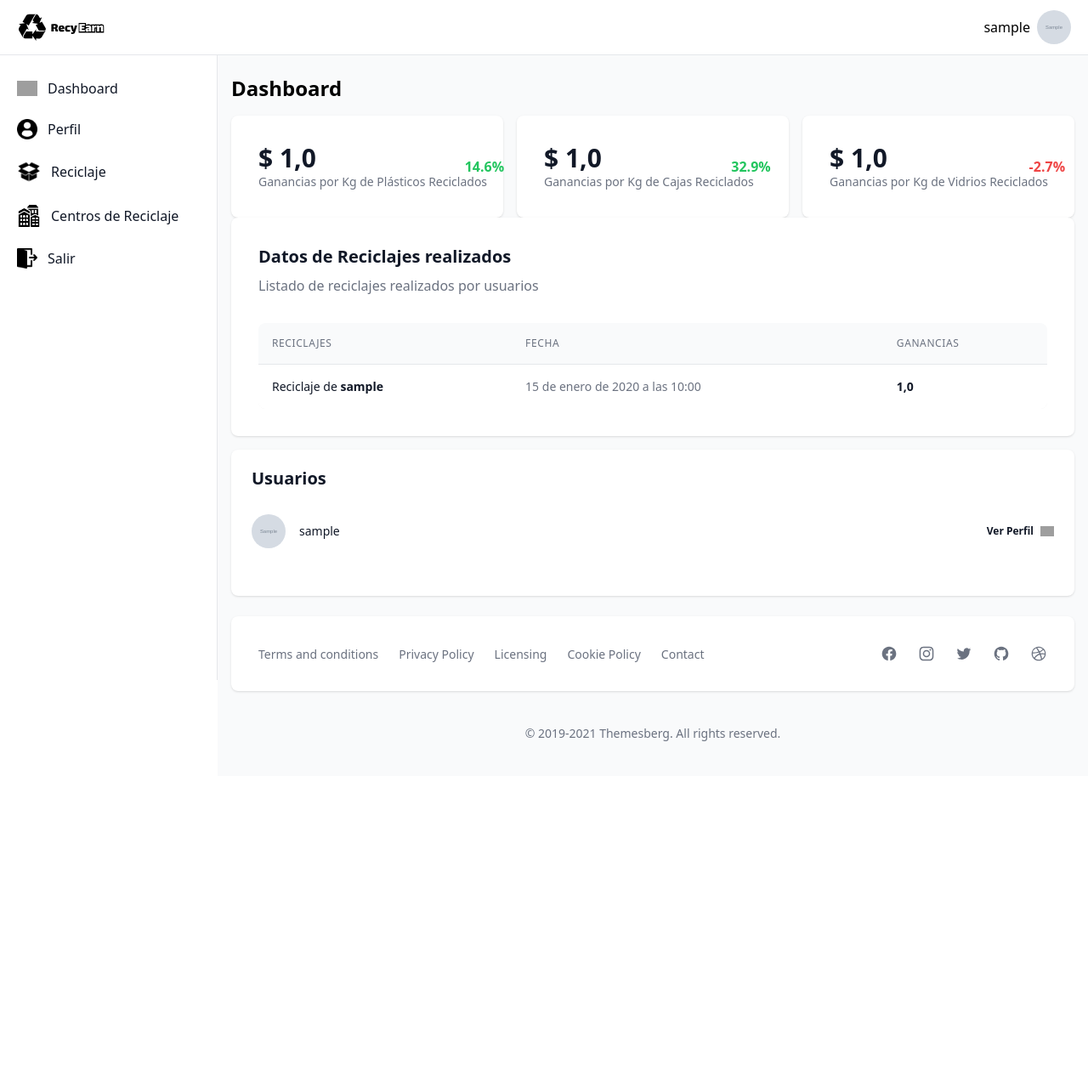
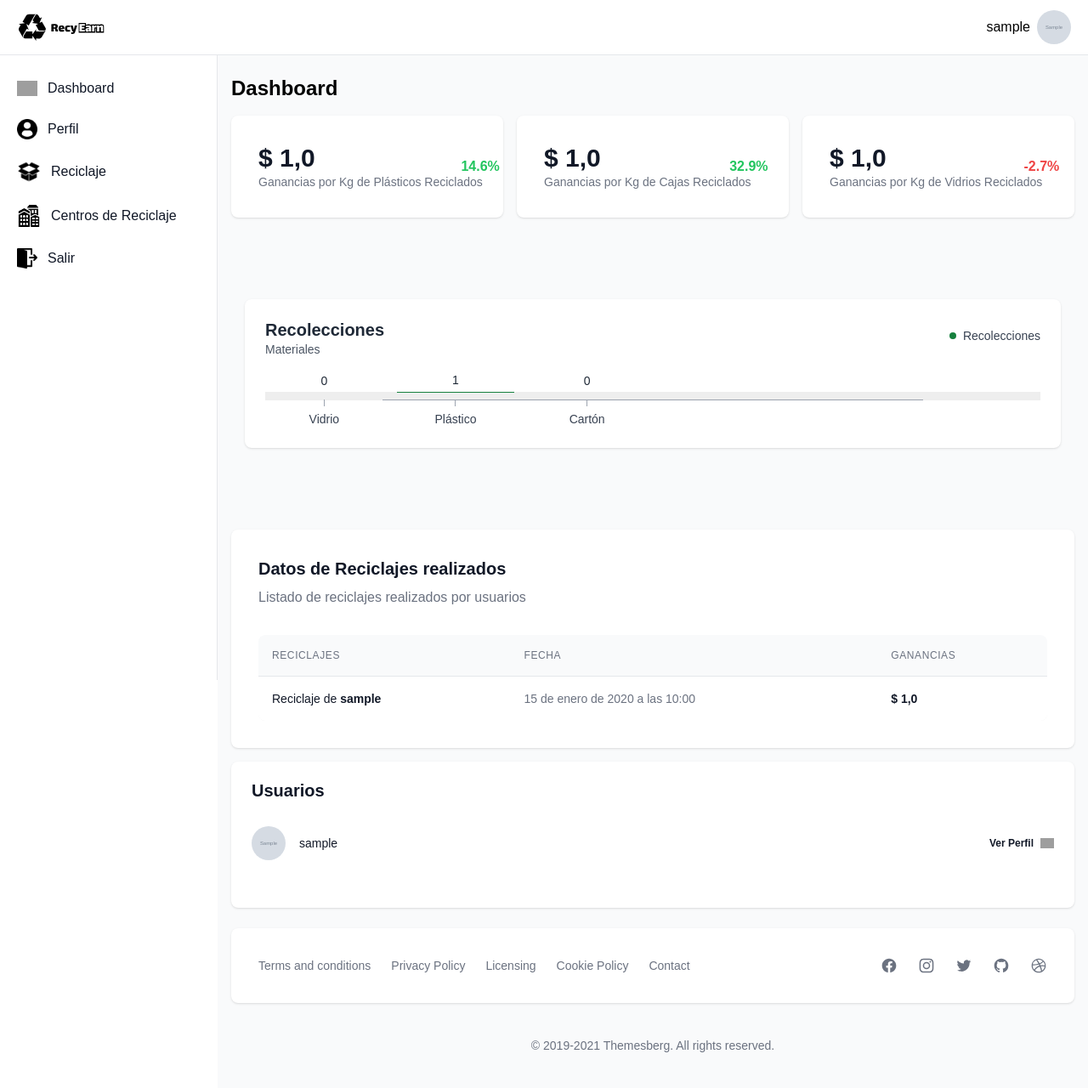
Before and after one commit to LarsSong1/recycleapp, a Django app: page /dashboard in a window 1280 px wide. Shown: the whole page at 85% size. Before the commit the page ends 872 px from the top, so only its background shows below. Run offline with Django 5.2, Linux system fonts and the light colour scheme; a user stored in the database is signed in; tables that the repository leaves empty hold one stand-in row (values such as "Sample post"); grey boxes marked "Sample" are stand-in pictures; some libraries are stand-ins or nearby versions; grey boxes are pictures that could not be loaded.

Commit message:
finished

```diff
--- a/recycleapp/templates/base.html
+++ b/recycleapp/templates/base.html
@@ -1,22 +1,38 @@
-
 {% load static tailwind_tags %}
-
 
 <!DOCTYPE html>
 <html lang="en">
-<head>
-    <meta charset="UTF-8">
-    <meta name="viewport" content="width=device-width, initial-scale=1.0">
+  <head>
+    <meta charset="UTF-8" />
+    <meta name="viewport" content="width=device-width, initial-scale=1.0" />
     <title>
-        {% block metatag %}
+      {% block metatag %}
 
-        {% endblock metatag %}
+      {% endblock %}
     </title>
     {% tailwind_css %}
-</head>
-<body>
+
+    <script src="https://cdn.jsdelivr.net/gh/alpinejs/alpine@v2.x.x/dist/alpine.min.js"></script>
+    <style>
+      body {
+        font-family: 'IBM Plex Mono', sans-serif;
+      }
+      [x-cloak] {
+        display: none;
+      }
+      .line {
+        background: repeating-linear-gradient(to bottom, #eee, #eee 1px, #fff 1px, #fff 8%);
+      }
+      .tick {
+        background: repeating-linear-gradient(to right, #eee, #eee 1px, #fff 1px, #fff 5%);
+      }
+    </style>
+  </head>
+  <body>
     {% block content %}
 
-    {% endblock content %}
-</body>
+    {% endblock %}
+
+
+  </body>
 </html>
--- a/recycleapp/templates/dashboard.html
+++ b/recycleapp/templates/dashboard.html
@@ -24,7 +24,11 @@
             {% comment %}TagUser{% endcomment %}
             <div class="flex justify-center items-center space-x-2">
               <h5>{{ request.user.username }}</h5>
-              <img class="rounded-full h-10 w-10" src={{request.user.profile.photo.url}} alt="avatar" />
+              {% if user_photo %}
+    <img class="rounded-full object-cover h-10 w-10" src="{{ user_photo }}" alt="Foto de perfil">
+{% else %}
+    <img class="rounded-full object-cover h-10 w-10" src="{% static 'img/usuario.png' %}" alt="Foto de perfil por defecto">
+{% endif %}
             </div>
           </div>
         </div>
@@ -125,6 +129,144 @@
                   </div>
                 </div>
               </div>
+              {% comment %} Bar Diagram {% endcomment %}
+              {% if request.user.is_superuser %}
+              <div x-data="app()" x-cloak class="px-4">
+                <div class=" mx-auto py-24">
+                  <div class="shadow p-6 rounded-lg bg-white">
+                    <div class="md:flex md:justify-between md:items-center">
+                      <div>
+                        <h2 class="text-xl text-gray-800 font-bold leading-tight">Recolecciones</h2>
+                        <p class="mb-2 text-gray-600 text-sm">Materiales</p>
+                      </div>
+
+                      <!-- Legends -->
+                      <div class="mb-4">
+                        <div class="flex items-center">
+                          <div class="w-2 h-2 bg-green-700 mr-2 rounded-full"></div>
+                          <div class="text-sm text-gray-700">Recolecciones</div>
+                        </div>
+                      </div>
+                    </div>
+
+                    <div class="line my-8 relative">
+                      <!-- Tooltip -->
+                      <template x-if="tooltipOpen == true">
+                        <div x-ref="tooltipContainer" class="p-0 m-0 z-10 shadow-lg rounded-lg absolute h-auto block" :style="`bottom: ${tooltipY}px; left: ${tooltipX}px`">
+                          <div class="shadow-xs rounded-lg bg-white p-2">
+                            <div class="flex items-center justify-between text-sm">
+                              <div>Recolecciones:</div>
+                              <div class="font-bold ml-2">
+                                <span x-html="tooltipContent"></span>
+                              </div>
+                            </div>
+                          </div>
+                        </div>
+                      </template>
+
+
+                      <!-- Bar Chart -->
+                      <div class="flex -mx-2 items-end mb-2">
+                        <template x-for="data in chartData">
+
+                          <div class="px-2 w-1/6">
+                            <div :style="`height: ${data}px`" class="transition ease-in duration-200 bg-green-700 hover:bg-green-400 relative" @mouseenter="showTooltip($event); tooltipOpen = true" @mouseleave="hideTooltip($event)">
+                              <div x-text="data" class="text-center absolute top-0 left-0 right-0 -mt-6 text-gray-800 text-sm"></div>
+                            </div>
+                          </div>
+
+                        </template>
+                      </div>
+
+                      <!-- Labels -->
+                      <div class="border-t border-gray-400 mx-auto" :style="`height: 1px; width: ${ 100 - 1/chartData.length*100 + 3}%`"></div>
+                      <div class="flex -mx-2 items-end">
+                        <template x-for="data in labels">
+                          <div class="px-2 w-1/6">
+                            <div class="bg-red-600 relative">
+                              <div class="text-center absolute top-0 left-0 right-0 h-2 -mt-px bg-gray-400 mx-auto" style="width: 1px"></div>
+                              <div x-text="data" class="text-center absolute top-0 left-0 right-0 mt-3 text-gray-700 text-sm"></div>
+                            </div>
+                          </div>
+                        </template>
+                      </div>
+
+                    </div>
+                  </div>
+                </div>
+              </div>
+              {% else %}
+              <div x-data="appuser()" x-cloak class="px-4">
+                <div class=" mx-auto py-24">
+                  <div class="shadow p-6 rounded-lg bg-white">
+                    <div class="md:flex md:justify-between md:items-center">
+                      <div>
+                        <h2 class="text-xl text-gray-800 font-bold leading-tight">Recolecciones</h2>
+                        <p class="mb-2 text-gray-600 text-sm">Materiales</p>
+                      </div>
+
+                      <!-- Legends -->
+                      <div class="mb-4">
+                        <div class="flex items-center">
+                          <div class="w-2 h-2 bg-green-700 mr-2 rounded-full"></div>
+                          <div class="text-sm text-gray-700">Recolecciones</div>
+                        </div>
+                      </div>
+                    </div>
+
+                    <div class="line my-8 relative">
+                      <!-- Tooltip -->
+                      <template x-if="tooltipOpen == true">
+                        <div x-ref="tooltipContainer" class="p-0 m-0 z-10 shadow-lg rounded-lg absolute h-auto block" :style="`bottom: ${tooltipY}px; left: ${tooltipX}px`">
+                          <div class="shadow-xs rounded-lg bg-white p-2">
+                            <div class="flex items-center justify-between text-sm">
+                              <div>Recolecciones:</div>
+                              <div class="font-bold ml-2">
+                                <span x-html="tooltipContent"></span>
+                              </div>
+                            </div>
+                          </div>
+                        </div>
+                      </template>
+
+
+                      <!-- Bar Chart -->
+                      <div class="flex -mx-2 items-end mb-2">
+                        <template x-for="data in chartData">
+
+                          <div class="px-2 w-1/6">
+                            <div :style="`height: ${data}px`" class="transition ease-in duration-200 bg-green-700 hover:bg-green-400 relative" @mouseenter="showTooltip($event); tooltipOpen = true" @mouseleave="hideTooltip($event)">
+                              <div x-text="data" class="text-center absolute top-0 left-0 right-0 -mt-6 text-gray-800 text-sm"></div>
+                            </div>
+                          </div>
+
+                        </template>
+                      </div>
+
+                      <!-- Labels -->
+                      <div class="border-t border-gray-400 mx-auto" :style="`height: 1px; width: ${ 100 - 1/chartData.length*100 + 3}%`"></div>
+                      <div class="flex -mx-2 items-end">
+                        <template x-for="data in labels">
+                          <div class="px-2 w-1/6">
+                            <div class="bg-red-600 relative">
+                              <div class="text-center absolute top-0 left-0 right-0 h-2 -mt-px bg-gray-400 mx-auto" style="width: 1px"></div>
+                              <div x-text="data" class="text-center absolute top-0 left-0 right-0 mt-3 text-gray-700 text-sm"></div>
+                            </div>
+                          </div>
+                        </template>
+                      </div>
+
+                    </div>
+                  </div>
+                </div>
+              </div>
+
+              {% endif %}
+
+
+
+
+
               <div class="w-full grid grid-cols-1 xl:grid-cols-2 2xl:grid-cols-3 gap-4">
                 {% comment %} <div class="bg-white shadow rounded-lg p-4 sm:p-6 xl:p-8 2xl:col-span-2">
                   <div class="flex items-center justify-between mb-4">
@@ -200,13 +345,20 @@
                     <h3 class="text-xl font-bold leading-none text-gray-900">Usuarios</h3>
                     {% comment %} <a href="#" class="text-sm font-medium text-cyan-600 hover:bg-gray-100 rounded-lg inline-flex items-center p-2">View all</a> {% endcomment %}
                   </div>
+                  {% if request.user.is_superuser %}
                   <div class="flow-root">
                     <ul role="list" class="divide-y divide-gray-200">
                       {% for user in users %}
                       <li class="py-3 sm:py-4">
                         <div class="flex items-center space-x-4">
                           <div class="flex-shrink-0">
+                            {% if user.profile.photo %}
+
                             <img class="rounded-full object-cover h-10 w-10" src="{{ user.profile.photo.url }}" alt="{{ user.username }}-profile" />
+                            {% else %}
+
+                            <img class="rounded-full object-cover h-10 w-10" src="{% static 'img/usuario.png' %}" alt="{{ user.username }}-profile" />
+                            {% endif %}
                           </div>
                           <div class="flex-1 min-w-0">
                             <p class="text-sm font-medium text-gray-900 truncate">{{user.username}}</p>
@@ -383,4 +435,54 @@
     <script async defer src="https://buttons.github.io/buttons.js"></script>
     <script src="https://demo.themesberg.com/windster/app.bundle.js"></script>
   </div>
+
+
+  <script>
+    function app() {
+      return {
+        chartData: [{{glassCount}}, {{plasticCount}}, {{cardboardCount}}],
+        labels: ['Vidrio', 'Plástico', 'Cartón'],
+        tooltipContent: '',
+        tooltipOpen: false,
+        tooltipX: 0,
+        tooltipY: 0,
+        showTooltip(e) {
+          console.log(e);
+          this.tooltipContent = e.target.textContent
+          this.tooltipX = e.target.offsetLeft - e.target.clientWidth;
+          this.tooltipY = e.target.clientHeight + e.target.clientWidth;
+        },
+        hideTooltip(e) {
+          this.tooltipContent = '';
+          this.tooltipOpen = false;
+          this.tooltipX = 0;
+          this.tooltipY = 0;
+        }
+      }
+    }
+  </script>
+  <script>
+    function appuser() {
+      return {
+        chartData: [{{glassCountUser}}, {{plasticCountUser}}, {{cardboardCountUser}}],
+        labels: ['Vidrio', 'Plástico', 'Cartón'],
+        tooltipContent: '',
+        tooltipOpen: false,
+        tooltipX: 0,
+        tooltipY: 0,
+        showTooltip(e) {
+          console.log(e);
+          this.tooltipContent = e.target.textContent
+          this.tooltipX = e.target.offsetLeft - e.target.clientWidth;
+          this.tooltipY = e.target.clientHeight + e.target.clientWidth;
+        },
+        hideTooltip(e) {
+          this.tooltipContent = '';
+          this.tooltipOpen = false;
+          this.tooltipX = 0;
+          this.tooltipY = 0;
+        }
+      }
+    }
+  </script>
 {% endblock %}
--- a/recycleapp/templates/loginPage.html
+++ b/recycleapp/templates/loginPage.html
@@ -7,7 +7,7 @@
 
 
 {% block content %}
-  <section class="w-full mx-auto flex justify-center h-screen overflow-hidden relative">
+  <section class="w-full mx-auto flex justify-center h-screen overflow-hidden relative bg-gradient-to-tr from-green-50 via-green-100 to-green-700">
     <div class="flex flex-col items-center justify-center">
       <h2 class="mb-5 text-gray-900 font-mono font-bold text-4xl">Inicia Sesión</h2>
       <span class="mb-2 text-gray-900 text-center">Sistema de Gestión de residuos<hr />Domesticos</span>
--- a/recycleapp/urls.py
+++ b/recycleapp/urls.py
@@ -1,5 +1,5 @@
 from django.urls import path
-from .views import registerView, loginView, DashboardView, logoutApp, userProfile, RecycleView, deleteRecyclingData, editRecyclingData, RecycleCenterView, claimMaterial
+from .views import registerView, loginView, DashboardView, logoutApp, userProfile, RecycleView, deleteRecyclingData, editRecyclingData, RecycleCenterView, claimMaterial, addReciclingCenter
 
 
 app_name = 'recycleapp'
@@ -15,5 +15,6 @@ urlpatterns = [
     path('edit-recycling-data/<int:pk>/', editRecyclingData, name='edit-recycling-data'),
     path('recycle-center/', RecycleCenterView.as_view(), name="recycle-center"),
     path("claim/<int:center_id>/", claimMaterial, name="claim_material"),
+    path('add-recycle-center', addReciclingCenter.as_view(), name='add-center')
 
 ]
--- a/recycleapp/views.py
+++ b/recycleapp/views.py
@@ -72,7 +72,7 @@ class DashboardView(View):
     def get(self, request, *args, **kwargs):
         users = User.objects.all()
         data = RecyclingData.objects.filter(claimed=True)
-
+        datauser = RecyclingData.objects.filter(claimed=True, user=request.user)
         moneyGlass = 0
         moneyCardBoard = 0
         moneyPlastic = 0
@@ -80,6 +80,15 @@ class DashboardView(View):
             moneyGlass += usersData.moneyGlass
             moneyCardBoard += usersData.money_cardboard
             moneyPlastic += usersData.moneyPlastic
+
+        cardboardRegister = sum(1 for d in data if d.material == 'Cartón')
+        glassRegister = sum(1 for d in data if d.material == 'Vidrio')
+        plasticRegister = sum(1 for d in data if d.material == 'Plástico')
+
+
+        cardboardRegisterUser = sum(1 for d in datauser if d.material == 'Cartón')
+        glassRegisterUser = sum(1 for d in datauser if d.material == 'Vidrio')
+        plasticRegisterUser = sum(1 for d in datauser if d.material == 'Plástico')
 
 
         moneyPlastic = round(moneyPlastic, 2)
@@ -98,6 +107,13 @@ class DashboardView(View):
             'cardboard': moneyCardBoard,
             'plastic': moneyPlastic,
             'recolected': data,
+            'plasticCount': plasticRegister,
+            'glassCount': glassRegister,
+            'cardboardCount': cardboardRegister,
+            'plasticCountUser': plasticRegisterUser,
+            'glassCountUser': glassRegisterUser,
+            'cardboardCountUser': cardboardRegisterUser,
+            'user_photo': request.user.profile.photo.url if request.user.profile.photo else None
 
 
         }
@@ -165,7 +181,8 @@ def userProfile(request, pk):
         'recyclingData': myRecylcingData,
         'cardboard': moneyCardBoard,
         'plastic': moneyPlastic,
-        'glass': moneyGlass
+        'glass': moneyGlass,
+        'user_photo': request.user.profile.photo.url if request.user.profile.photo else None
 
 
     }
@@ -197,8 +214,10 @@ class RecycleView(View):
         # Manejo del formulario para guardar datos
         recyclingDataForm = RecyclingDataForm(request.POST)
         if recyclingDataForm.is_valid():
-            recyclingDataForm.save()
-            return redirect('recycleapp:profile', pk=request.user.id)  # Cambia esto por tu URL correspondiente
+            recycling_data = recyclingDataForm.save(commit=False)
+            recycling_data.user = request.user
+            recycling_data.save()
+            return redirect('recycleapp:profile', pk=request.user.pk)  # Cambia esto por tu URL correspondiente
 
         # Si hay errores en el formulario, vuelve a renderizar la página con errores
         recyclingDataList = RecyclingData.objects.all()
@@ -207,6 +226,9 @@ class RecycleView(View):
             'data': recyclingDataList,
         }
         return render(request, 'recyclePage.html', context)
+
+
+
 
 
 
@@ -328,7 +350,7 @@ class addReciclingCenter(View):
         context = {
             'form': RecyclingCenter,
         }
-        return render(request, 'addRecyclePage.html', context)
+        return render(request, 'addRecycleCenter.html', context)
 
 
 
```
Also changed, not shown: other parts of recycleapp/templates/dashboard.html (+13 -110 lines), recycleapp/templates/profile.html (+10 -5 lines), recycleapp/templates/recycleCenter.html (+6 -1 lines), recycleapp/static/img/usuario.png (added).
